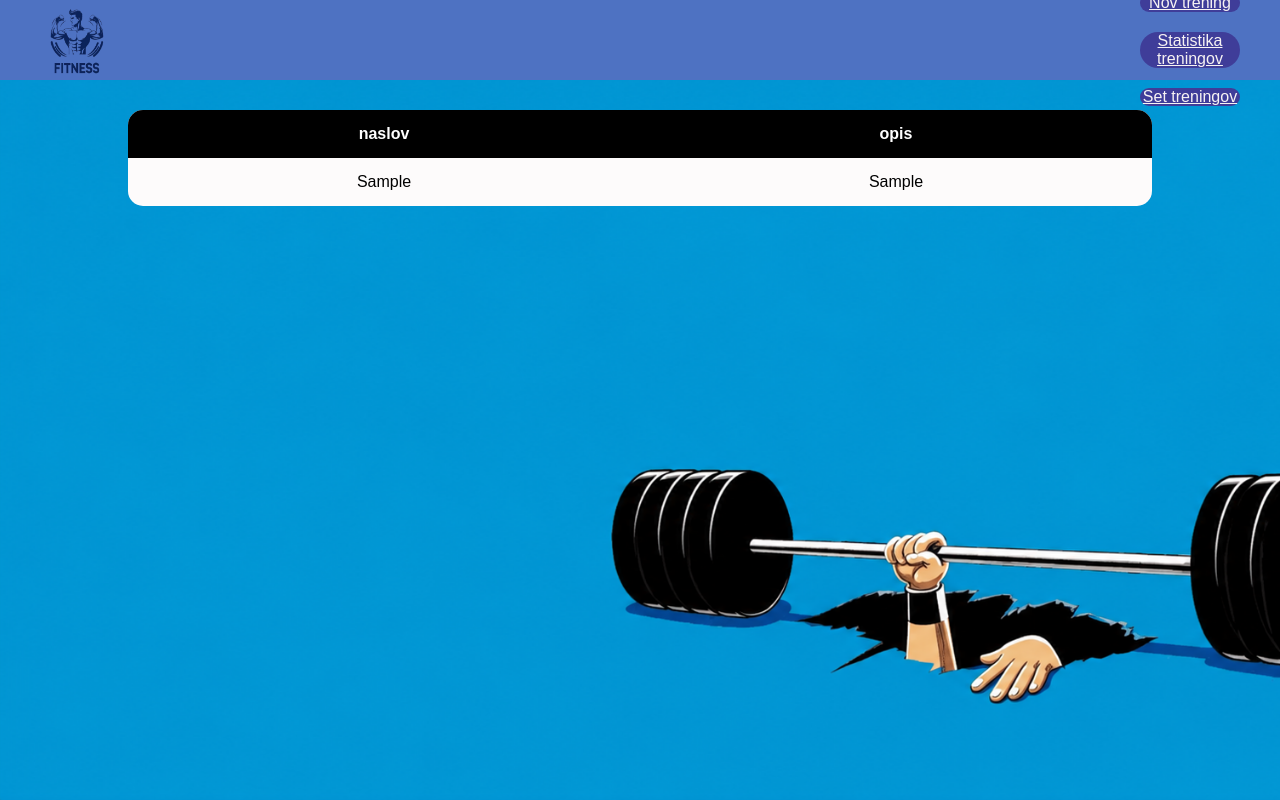
After one commit to AljazRozic08/KoncniProjekt, a PHP site: page /set.php in a window 1280 px wide. The commit adds this page. Run offline with PHP 8.4, Linux system fonts and the light colour scheme; the visitor is signed in with stand-in values (Sample User, id 1); tables that the repository leaves empty or names only in its code hold one stand-in row (values such as "Sample post").

Commit message:
dodajanje_set.php+dopolnjevanjeBaze

```diff
--- a/nov_trening.php
+++ b/nov_trening.php
@@ -32,6 +32,11 @@
 
         <img src="slike/logo.png" alt="Logo">
 
+    </div>
+    <div>
+        <a href="nov_trening.php">Nov trening</a>
+        <a href="statistika.php">Statistika treningov</a>
+        <a href="set.php">Set treningov</a>
     </div>
 
 
--- a/pregled.php
+++ b/pregled.php
@@ -44,6 +44,7 @@
     <div>
         <a href="nov_trening.php">Nov trening</a>
         <a href="statistika.php">Statistika treningov</a>
+        <a href="set.php">Set treningov</a>
     </div>
 
 
@@ -56,7 +57,7 @@
 
 
 
-    <main>
+    <main class="pregled-main">
     <table>
         <tr>
             <th>datum</th>
--- /dev/null
+++ b/set.php
@@ -0,0 +1,75 @@
+<?php
+    include 'conn.php';
+    session_start();
+    $id=$_SESSION['id'];
+    $sql= "SELECT * FROM set_treningov ";
+
+    $result=mysqli_query($conn,$sql);
+?>
+
+
+
+<html lang="sl">
+<head>
+
+    <meta charset="UTF-8">
+    <meta name="viewport" content="width=device-width, initial-scale=1.0">
+
+    <title>Set treningov</title>
+
+
+    <link rel="stylesheet" href="stil.css">
+
+</head>
+<body class="pregled-body">
+
+
+<nav>
+
+
+    <div class="logo">
+
+        <img src="slike/logo.png" alt="Logo">
+
+    </div>
+    <div>
+        <a href="nov_trening.php">Nov trening</a>
+        <a href="statistika.php">Statistika treningov</a>
+        <a href="set.php">Set treningov</a>
+    </div>
+
+
+
+
+</nav>
+
+
+
+
+
+
+    <main class="pregled-main">
+    <table>
+        <tr>
+            <th>naslov</th>
+            <th>opis</th>
+        </tr>
+
+        <?php
+        if(mysqli_num_rows($result)>0)
+            {
+                while($row=mysqli_fetch_array($result))
+                    {
+                        echo "<tr>";
+                        echo "<td class='navbtn'>" . $row['naslov'] . "</td>";
+                        echo "<td class='navbtn'>" . $row['opis'] . "</td>";
+                        echo "</tr>";
+                    }
+            }
+    ?>
+</table>
+
+    </main>
+
+</body>
+</html>
--- a/stil.css
+++ b/stil.css
@@ -8,8 +8,6 @@
   background-repeat: no-repeat;
 
   background-attachment: fixed;
-
-  min-height: 100vh;
 }
 .logo img {
   height: 70px;
@@ -20,6 +18,8 @@ nav {
 
   height: 80px;
 
+  box-sizing: border-box;
+
   background-color: #4e72c2;
 
   display: flex;
@@ -28,26 +28,18 @@ nav {
 
   align-items: center;
 
-  padding: 0 40px;
+  padding: 40px;
 }
 
 .logo {
   color: white;
-
-  font-size: 24px;
-
-  font-weight: bold;
 }
 
-main {
+.index-main {
   width: 100%;
 
-  height: calc(100vh - 80px);
-
   display: flex;
-
   justify-content: center;
-
   align-items: center;
 
   padding: 30px;
@@ -89,14 +81,10 @@ main {
   margin-bottom: 35px;
 }
 .gost-btn {
-  display: block;
-
   text-decoration: underline;
 }
 
 .login-register-btn {
-  display: inline-block;
-
   padding: 14px 35px;
 
   background-color: rgb(0, 183, 255);
@@ -113,13 +101,11 @@ main {
 
   color: white;
 }
-
+.reg-nasl {
+  color: white;
+}
 /*prijava - Login*/
 * {
-  margin: 0;
-
-  padding: 0;
-
   box-sizing: border-box;
 
   font-family: Arial, sans-serif;
@@ -139,8 +125,6 @@ main {
   background-size: cover;
 
   background-position: center;
-
-  background-attachment: fixed;
 }
 
 .obl {
@@ -180,10 +164,6 @@ input {
 button {
   width: 100%;
 
-  padding: 14px;
-
-  border: none;
-
   border-radius: 10px;
 
   background: #00a2ff;
@@ -212,7 +192,7 @@ a {
 
   text-align: center;
 
-  margin-top: 10px;
+  margin-top: 20px;
 }
 
 /* Pregled */
@@ -222,35 +202,13 @@ a {
 
   padding: 0;
 
-  box-sizing: border-box;
-
   font-family: Arial, sans-serif;
 }
 
-body {
+.pregled-body {
   background-image: url(slike/pregled.png);
 
   background-size: cover;
-
-  background-attachment: fixed;
-}
-
-nav {
-  background: #4e72c2;
-
-  display: flex;
-
-  justify-content: space-between;
-
-  align-items: center;
-
-  padding: 15px 30px;
-}
-
-nav div {
-  display: flex;
-
-  gap: 20px;
 }
 
 nav a {
@@ -267,16 +225,10 @@ nav a {
   width: 80px;
 }
 
-main {
+.pregled-main {
   width: 80%;
 
   margin: 30px auto;
-}
-
-h2 {
-  color: black;
-
-  margin-bottom: 20px;
 }
 
 table {
@@ -284,7 +236,7 @@ table {
 
   border-collapse: collapse;
 
-  margin-top: -750px;
+  margin-top: 20px;
 
   background: rgb(253, 251, 251);
 
@@ -320,18 +272,15 @@ button {
 
   cursor: pointer;
 }
-.navbtn {
-  background: #1da1ff;
 
-  color: rgb(10, 10, 10);
+footer {
+  width: 100%;
 
-  border: none;
+  background: rgb(51, 60, 187);
 
-  padding: 10px 20px;
+  color: white;
 
-  border-radius: 8px;
+  text-align: center;
 
-  background: #ffffff;
-
-  cursor: pointer;
+  padding: 15px;
 }
--- a/uredi_trening.php
+++ b/uredi_trening.php
@@ -36,6 +36,11 @@
 
         <img src="slike/logo.png" alt="Logo">
 
+    </div>
+    <div>
+        <a href="nov_trening.php">Nov trening</a>
+        <a href="statistika.php">Statistika treningov</a>
+        <a href="set.php">Set treningov</a>
     </div>
 
 
```
Also changed, not shown: index.php (+7 -2 lines), prijava.php (+22 -18 lines), registracija.html (+11 -7 lines), registracija.php (+4 -3 lines), conn.php (line endings or trailing spaces).
